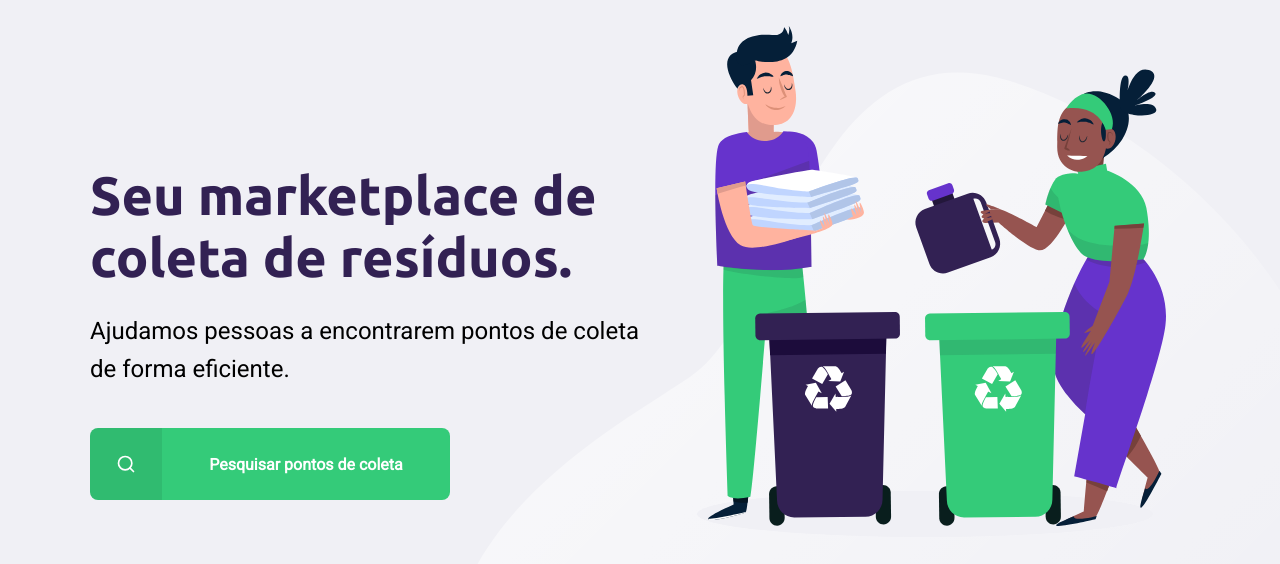
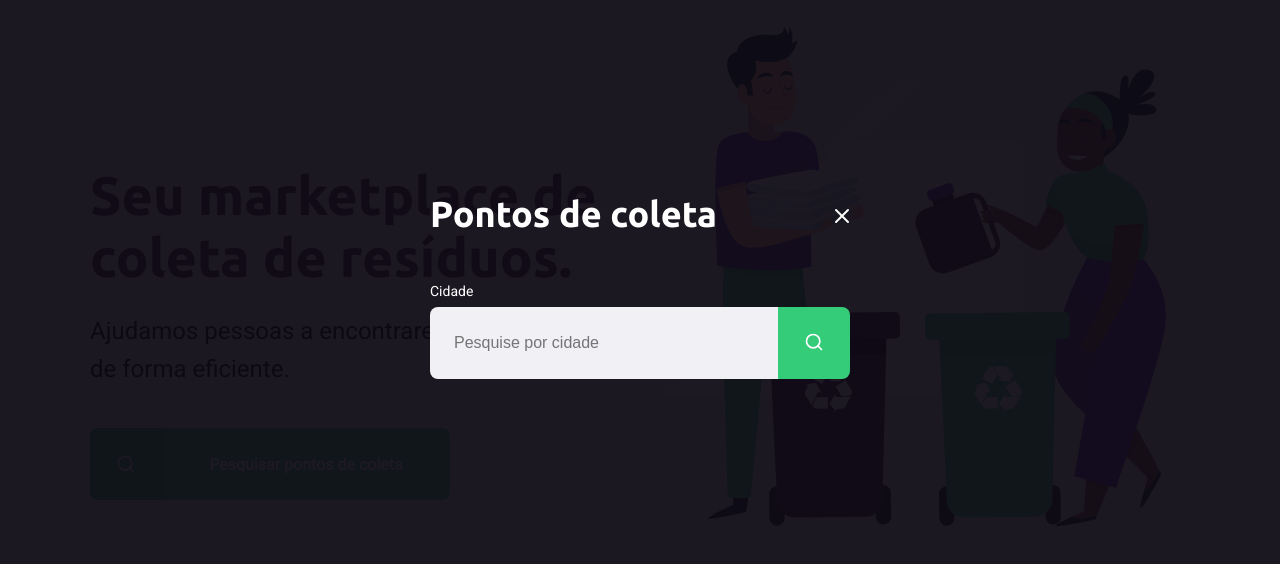
Before and after one commit to Hilton1/NextLevelWeek, a plain HTML site: page index.html in a window 1280 px wide. Both pictures are taken after a click on the link "Pesquisar pontos de coleta". Shown: the part 114-678 px from the top of the page. Drawn offline with Linux system fonts and the light colour scheme.

Commit message:
Adicionando modal ao index.html

```diff
--- a/index.html
+++ b/index.html
@@ -9,6 +9,7 @@
 
         <link rel="stylesheet" href="/styles/main.css">
         <link rel="stylesheet" href="/styles/home.css">
+        <link rel="stylesheet" href="/styles/modal.css">
 
         <link rel="stylesheet" href="/styles/responsive.css">
     </head>
@@ -36,5 +37,28 @@
                 </main>
             </div>
         </div>
+
+        <div id="modal" class="hide">
+            <div class="content">
+                <div class="header">
+                    <h1>Pontos de coleta</h1>
+                    <a href="#">Fechar</a>
+                </div>
+                <form action="">
+                    <label for="search">Cidade</label>
+                    <div class="search field">
+                        <input
+                         type="text"
+                         name="search"
+                         placeholder="Pesquise por cidade"
+                         >
+                        <button>
+                            <img src="/assets/search.svg" alt="Buscar">
+                        </button>
+                    </div>
+                </form>
+            </div>
+        </div>
+        <script src="/scripts/index.js"></script>
     </body>
 </html>
--- /dev/null
+++ b/scripts/index.js
@@ -0,0 +1,11 @@
+const buttonSearch = document.querySelector("#page-home main a")
+const modal = document.querySelector("#modal")
+const close = document.querySelector("#modal .header a")
+
+buttonSearch.addEventListener("click", () => {
+    modal.classList.remove("hide")
+})
+
+close.addEventListener("click", () => {
+    modal.classList.add("hide")
+})
--- /dev/null
+++ b/styles/modal.css
@@ -0,0 +1,92 @@
+#modal {
+    background-color: #0E0A14EF;
+
+    height: 100vh;
+    width: 100vw;
+
+    position: fixed;
+    top: 0;
+
+    display: flex;
+    justify-content: center;
+    align-items: center;
+
+    transition: 400ms;
+}
+
+#modal.hide {
+    display: none;
+}
+
+#modal .content {
+    color: white;
+
+    width: 420px;
+}
+
+#modal .header {
+    display: flex;
+    align-items: center;
+    justify-content: space-between;
+
+    margin-bottom: 48px;
+
+}
+
+#modal .header a {
+    background-image: url("../assets/x.svg");
+
+    width: 20px;
+    height: 20px;
+
+    display: flex;
+
+    font-size: 0.01px;
+}
+
+#modal .header h1 {
+    color: white;
+
+    font-size: 36px;
+    line-height: 42px;
+}
+
+#modal form label {
+    font-size: 14px;
+    line-height: 16px;
+
+    display: block;
+    margin-bottom: 8px;
+}
+
+#modal form .field {
+    display: flex;
+}
+
+#modal form input {
+    flex: 1;
+
+    background-color: #f0f0f5;
+
+    border-radius: 8px 0 0 8px;
+    border: 0;
+
+    padding: 16px 24px;
+
+    font-size: 16px;
+    color: #6C6C80;
+}
+
+#modal form button {
+    width: 72px;
+    height: 72px;
+
+    background-color: var(--primary-color);
+
+    border: 0;
+    border-radius: 0 8px 8px 0;
+}
+
+#modal form button:hover {
+    background-color: #2fb85e;
+}
```
